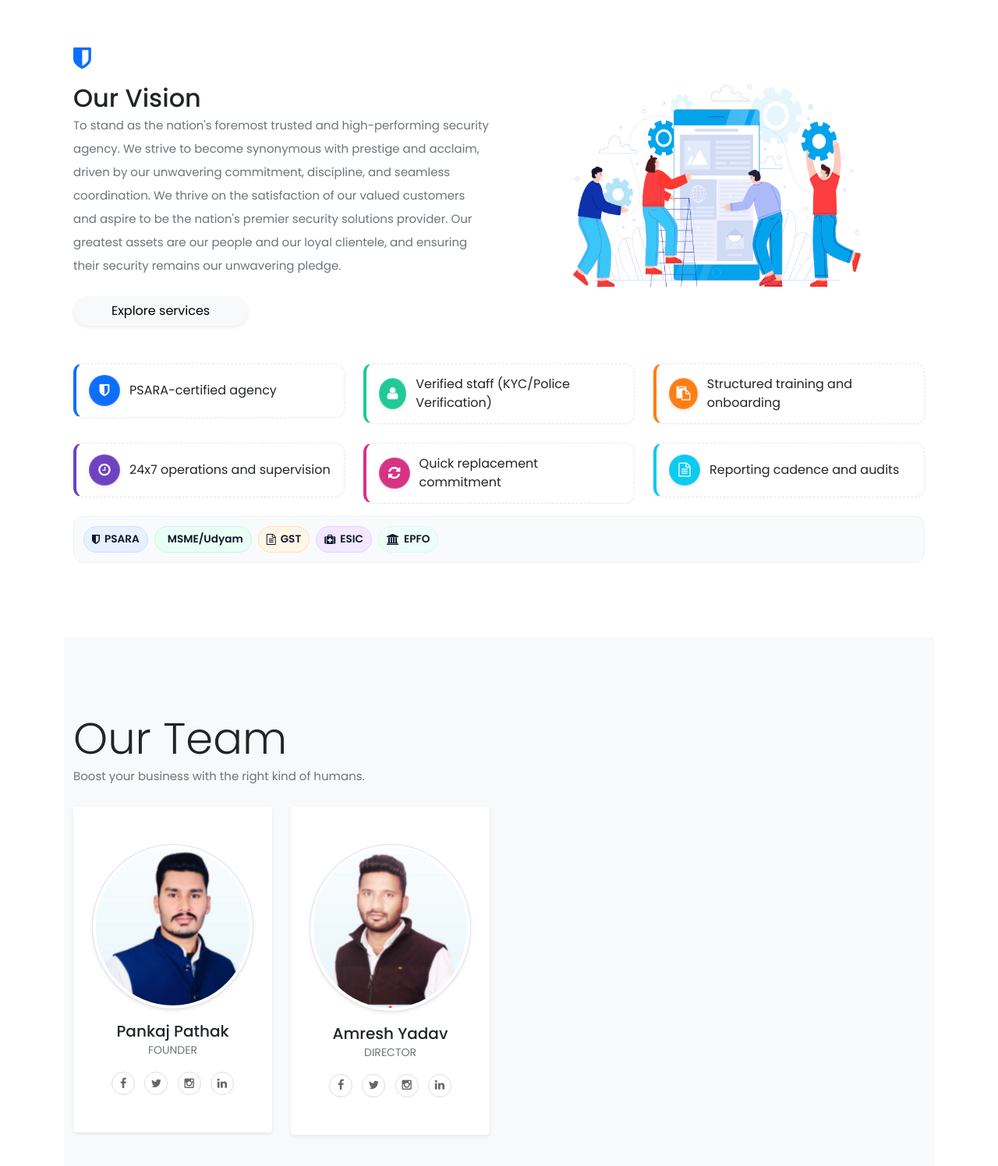
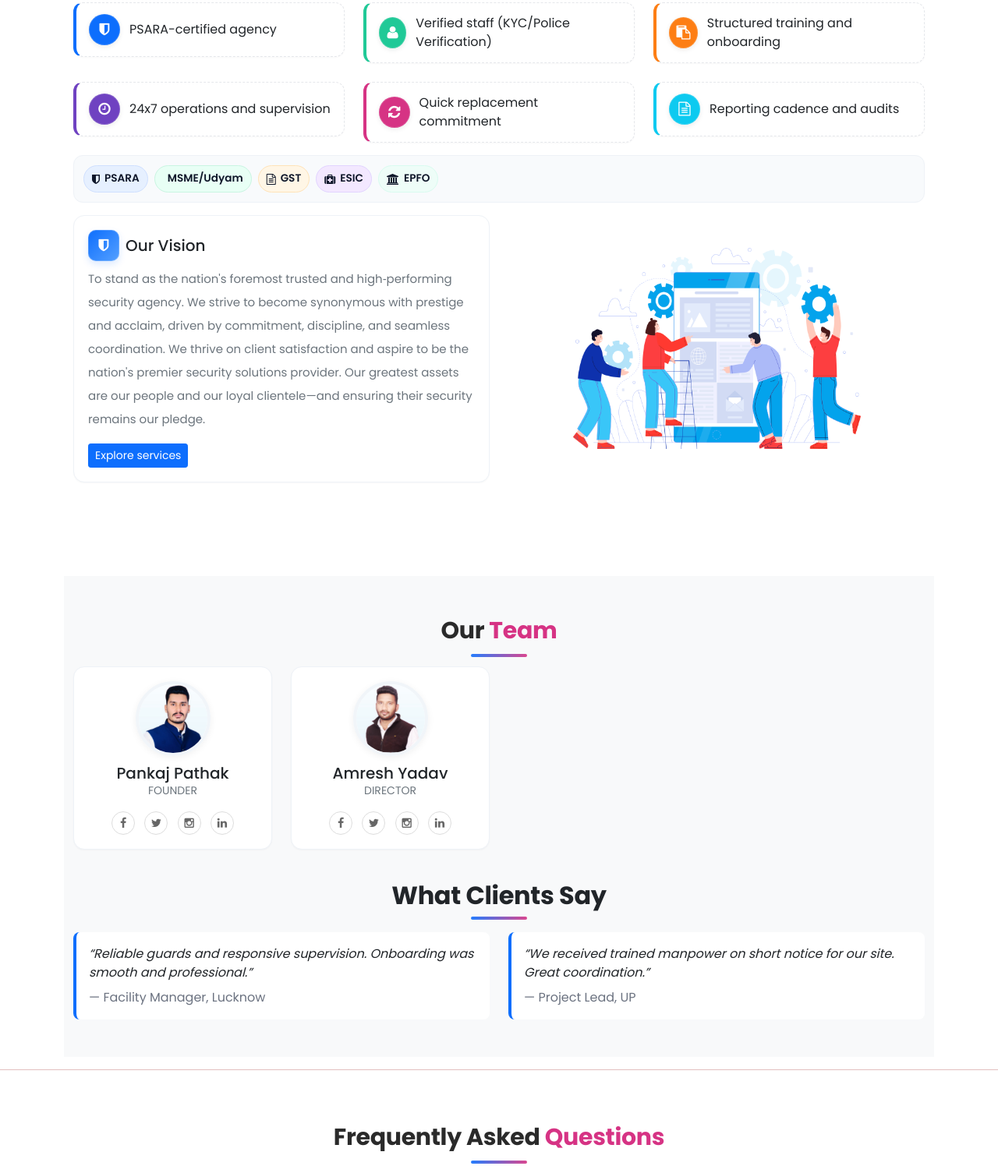
Before and after one commit to urpsdev/urpsdev.github.io, a plain HTML site: page index.html in a window 1280 px wide. Shown: the part 3386-4882 px from the top of the page at 78% size. Drawn offline with nearby package versions, Linux system fonts and the light colour scheme.

Commit message:
about: move trust + licenses under About intro; unify Vision/Team card styles; tighten spacing around Team and Testimonials; minor polish

```diff
--- a/assets/css/site.css
+++ b/assets/css/site.css
@@ -180,9 +180,18 @@
 }
 .testimonial cite { display: block; margin-top: 8px; font-style: normal; color: #6b7280; }
 
+/* Info card (used in Vision) */
+.info-card { background: #fff; border: 1px solid #eef2f7; border-radius: 14px; padding: 18px; box-shadow: 0 1px 2px rgba(0,0,0,.03); }
+.icon-badge { width: 40px; height: 40px; border-radius: 10px; display: inline-flex; align-items: center; justify-content: center; color: #fff; background: linear-gradient(135deg, #0d6efd, #54a0ff); box-shadow: inset 0 0 0 1px rgba(255,255,255,.2), 0 4px 10px rgba(13,110,253,.15); }
+.icon-badge i { font-size: 18px; }
+
+/* Team card */
+.team-card { background: #fff; border: 1px solid #eef2f7; border-radius: 14px; padding: 18px; box-shadow: 0 1px 2px rgba(0,0,0,.03); height: 100%; display: flex; flex-direction: column; align-items: center; text-align: center; }
+.team-avatar { width: 96px; height: 96px; border-radius: 50%; object-fit: cover; border: 4px solid #f1f5f9; box-shadow: 0 2px 10px rgba(0,0,0,.06); margin-bottom: 10px; }
+
 /* About testimonials spacing */
-.about-testimonials { margin-top: 16px; }
-.about-testimonials .section-subtitle { margin-bottom: 12px; }
+.about-testimonials { margin-top: 8px; }
+.about-testimonials .section-subtitle { margin-bottom: 8px; }
 
 /* Contact modern styles */
 .contact-card { background: #fff; border: 1px solid #eef2f7; border-radius: 14px; padding: 16px; box-shadow: 0 1px 2px rgba(0,0,0,.03); }
@@ -269,6 +278,9 @@
 @media (min-width: 1200px) { .about-intro-img { max-height: 420px; } }
 @media (max-width: 991.98px) { .about-intro { padding-top: 1rem !important; padding-bottom: 1rem !important; } }
 
+/* Tighten spacing between About intro and trust cards */
+.trust-list { margin-top: 8px; }
+
 /* Footer */
 .site-footer { border-top: 1px solid #eef2f7; background: #fff; }
 .footer-cta { background: linear-gradient(90deg, rgba(13,110,253,.08), rgba(214,51,132,.08)); color: #0f172a; border-top: 1px solid #eef2f7; border-bottom: 1px solid #eef2f7; }
--- a/index.html
+++ b/index.html
@@ -346,21 +346,8 @@
     </div>
 
   <!-- Credentials & Trust inside About -->
-  <div class="bg-white py-5">
-      <div class="container py-5">
-        <div class="row align-items-center mb-5">
-          <div class="col-lg-6 order-2 order-lg-1"><i class="fa fa-shield fa-2x mb-3 text-primary" aria-hidden="true"></i>
-            <h2 class="font-weight-light">Our Vision</h2>
-            <p class="font-italic text-muted mb-4">
-              To stand as the nation's foremost trusted and high-performing security agency.
-              We strive to become synonymous with prestige and acclaim, driven by our unwavering commitment, discipline, and seamless coordination.
-              We thrive on the satisfaction of our valued customers and aspire to be the nation's premier security solutions provider.
-              Our greatest assets are our people and our loyal clientele, and ensuring their security remains our unwavering pledge.
-            </p>
-            <a href="#services" class="btn btn-light px-5 rounded-pill shadow-sm">Explore services</a>
-          </div>
-          <div class="col-lg-5 px-5 mx-auto order-1 order-lg-2"><img src="assets/images/services-left-image.png" alt="URPS vision illustration" class="img-fluid mb-4 mb-lg-0" loading="lazy"></div>
-        </div>
+  <div class="bg-white pt-2 pb-5">
+      <div class="container pt-0 pb-5">
         <div class="row g-3 g-md-4 trust-list">
           <div class="col-12 col-md-6 col-lg-4"><div class="trust-item"><i class="fa fa-shield" aria-hidden="true"></i> PSARA-certified agency</div></div>
           <div class="col-12 col-md-6 col-lg-4"><div class="trust-item"><i class="fa fa-user" aria-hidden="true"></i> Verified staff (KYC/Police Verification)</div></div>
@@ -378,23 +365,39 @@
             <span class="license-badge badge-epfo"><i class="fa fa-university" aria-hidden="true"></i> EPFO</span>
           </div>
         </div>
+  <div class="row align-items-center mt-3 mb-4">
+          <div class="col-lg-6 order-2 order-lg-1">
+            <div class="info-card">
+              <div class="d-flex align-items-center gap-2 mb-2">
+                <span class="icon-badge" aria-hidden="true"><i class="fa fa-shield"></i></span>
+                <h3 class="h5 mb-0">Our Vision</h3>
+              </div>
+              <p class="text-muted mb-3">
+                To stand as the nation's foremost trusted and high‑performing security agency. We strive to become synonymous with prestige and acclaim, driven by commitment, discipline, and seamless coordination. We thrive on client satisfaction and aspire to be the nation's premier security solutions provider. Our greatest assets are our people and our loyal clientele—and ensuring their security remains our pledge.
+              </p>
+              <a href="#services" class="btn btn-primary btn-sm">Explore services</a>
+            </div>
+          </div>
+          <div class="col-lg-5 px-5 mx-auto order-1 order-lg-2"><img src="assets/images/services-left-image.png" alt="URPS vision illustration" class="img-fluid mb-4 mb-lg-0" loading="lazy"></div>
+        </div>
       </div>
     </div>
 
     <!-- Team and Testimonials inside About -->
-    <div class="bg-light py-5">
-      <div class="container py-5">
-        <div class="row mb-4">
-          <div class="col-lg-5">
-            <h2 class="display-4 font-weight-light">Our Team</h2>
-            <p class="font-italic text-muted">Boost your business with the right kind of humans.</p>
+    <div class="bg-light py-4">
+      <div class="container py-4">
+        <div class="row">
+          <div class="col-lg-6 offset-lg-3">
+            <div class="section-heading  wow bounceIn" data-wow-duration="1s" data-wow-delay="0.2s">
+              <h2>Our <em>Team</em></h2>
+            </div>
           </div>
         </div>
 
         <div class="row text-center">
           <!-- Team item-->
-          <div class="col-xl-3 col-sm-6 mb-5">
-            <div class="bg-white rounded shadow-sm py-5 px-4"><img src="assets/images/panka.png" alt="Pankaj Pathak - Founder" width="100" class="img-fluid rounded-circle mb-3 img-thumbnail shadow-sm" loading="lazy">
+          <div class="col-xl-3 col-sm-6 mb-4">
+            <div class="team-card"><img src="assets/images/panka.png" alt="Pankaj Pathak - Founder" class="team-avatar" loading="lazy">
               <h5 class="mb-0">Pankaj Pathak</h5><span class="small text-uppercase text-muted">Founder</span>
               <ul class="social mb-0 list-inline mt-3">
                 <li class="list-inline-item"><a href="javascript:void(0)" class="social-link" aria-label="Facebook"><i class="fa fa-facebook-f" aria-hidden="true"></i></a></li>
@@ -407,8 +410,8 @@
           <!-- End-->
 
           <!-- Team item-->
-          <div class="col-xl-3 col-sm-6 mb-5">
-            <div class="bg-white rounded shadow-sm py-5 px-4"><img src="assets/images/amresh.png" alt="Amresh Yadav - Director" width="100" class="img-fluid rounded-circle mb-3 img-thumbnail shadow-sm" loading="lazy">
+          <div class="col-xl-3 col-sm-6 mb-4">
+            <div class="team-card"><img src="assets/images/amresh.png" alt="Amresh Yadav - Director" class="team-avatar" loading="lazy">
               <h5 class="mb-0">Amresh Yadav</h5><span class="small text-uppercase text-muted">Director</span>
               <ul class="social mb-0 list-inline mt-3">
                 <li class="list-inline-item"><a href="javascript:void(0)" class="social-link" aria-label="Facebook"><i class="fa fa-facebook-f" aria-hidden="true"></i></a></li>
@@ -422,7 +425,7 @@
 
         </div>
         <div class="about-testimonials">
-          <div class="row mt-5 mb-2">
+          <div class="row mt-3 mb-2">
             <div class="col-lg-6 offset-lg-3 text-center">
               <h2 class="section-subtitle">What Clients Say</h2>
             </div>
```
